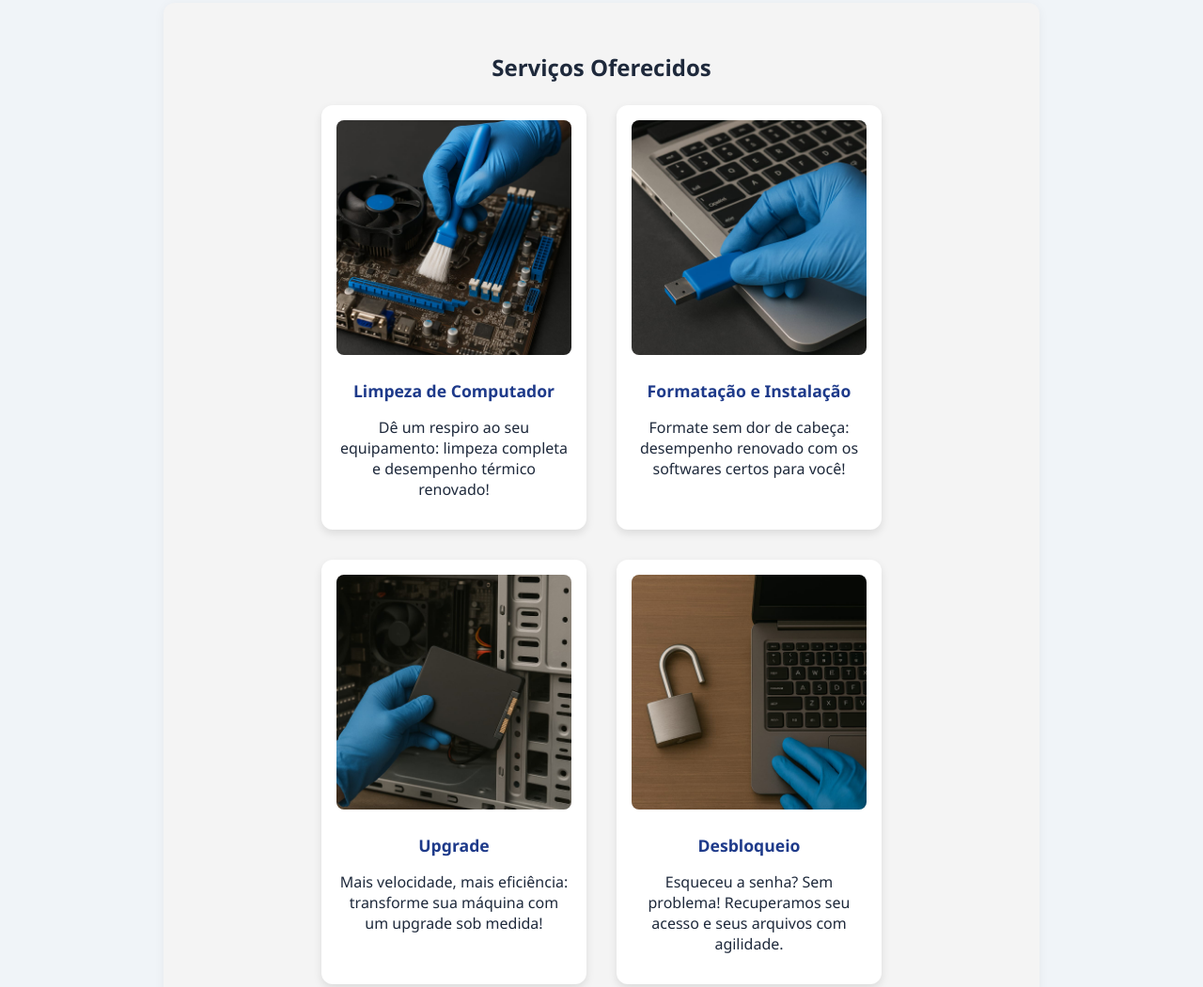
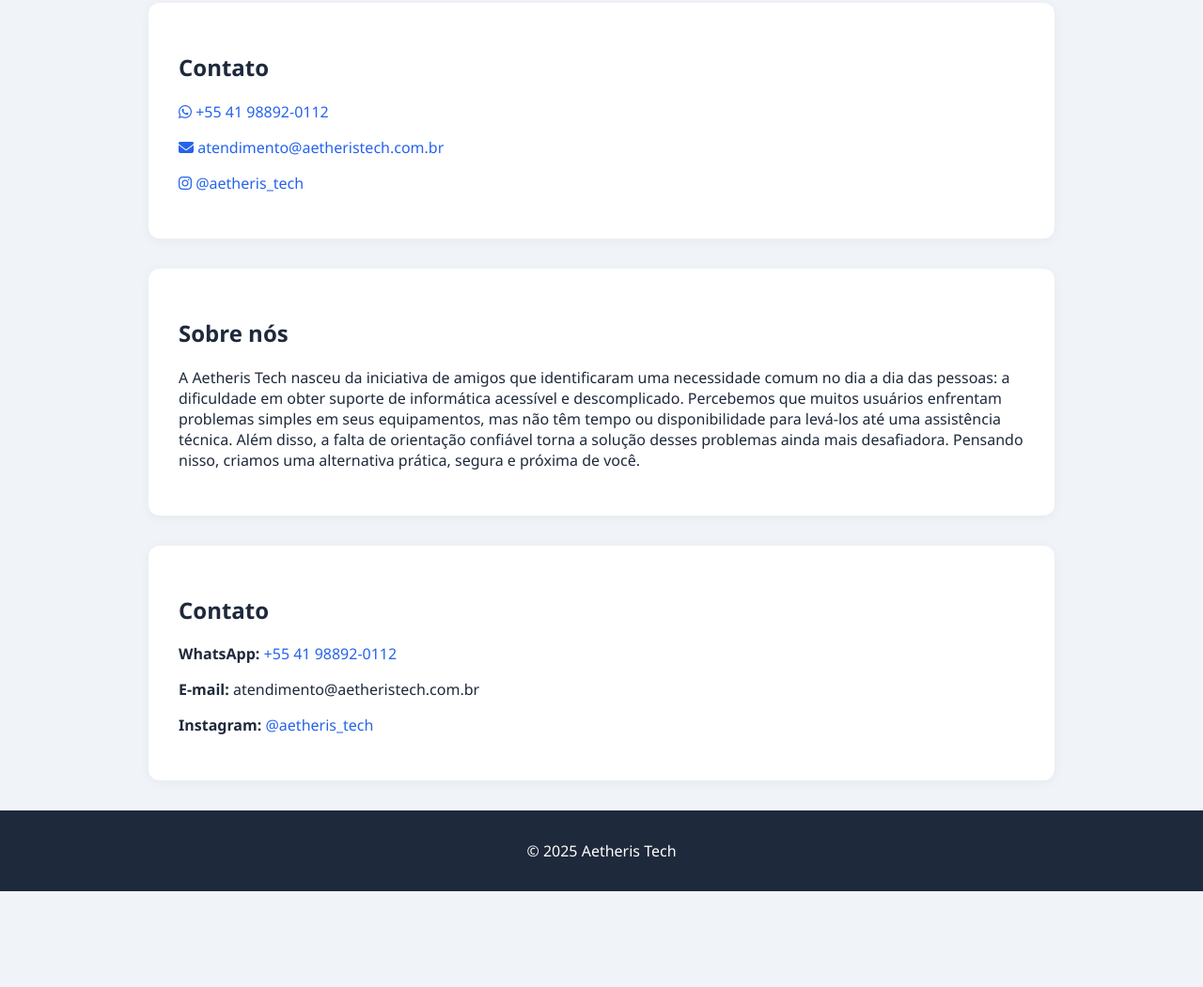
Before and after one commit to AetherisTech/PageAetheris, a plain HTML site: page index.html in a window 1280 px wide. Shown: the part 429-1480 px from the top of the page at 94% size. After the commit the page ends 1378 px from the top, so only its background shows below. Drawn offline with Linux system fonts and the light colour scheme.

Commit message:
Update index.html

```diff
--- a/index.html
+++ b/index.html
@@ -5,6 +5,12 @@
   <meta name="viewport" content="width=device-width, initial-scale=1.0"/>
   <title>Aetheris Tech</title>
   <link rel="stylesheet" href="style.css" />
+  <meta charset="UTF-8" />
+  <meta name="viewport" content="width=device-width, initial-scale=1.0"/>
+  <title>Aetheris Tech</title>
+  <link rel="stylesheet" href="style.css" />
+  <!-- Font Awesome para ícones -->
+  <link rel="stylesheet" href="https://cdnjs.cloudflare.com/ajax/libs/font-awesome/6.5.2/css/all.min.css">
 </head>
 <body>
 
@@ -19,31 +25,25 @@
   </header>
 
   <main>
-    <section id="servicos">
-      <h2>Serviços Oferecidos</h2>
-      <div class="servicos-container">
-        <div class="servico">
-      <img src="imagens/limpeza.png" alt="Limpeza de Computador" class="zoom-image">
-      <h3>Limpeza de Computador</h3>
-      <p>Dê um respiro ao seu equipamento: limpeza completa e desempenho térmico renovado!</p>
-    </div>
-    <div class="servico">
-      <img src="imagens/formatacao.png" alt="Formatação e Instalação de Softwares" class="zoom-image">
-      <h3>Formatação e Instalação</h3>
-      <p>Formate sem dor de cabeça: desempenho renovado com os softwares certos para você!</p>
-    </div>
-    <div class="servico">
-      <img src="imagens/manutencao.png" alt="Manutenção Preventiva" class="zoom-image">
-      <h3>Upgrade</h3>
-      <p>Mais velocidade, mais eficiência: transforme sua máquina com um upgrade sob medida!</p>
-    </div>
-    <div class="servico">
-      <img src="imagens/unlock.png" alt="Recuperação de acesso" class="zoom-image">
-      <h3>Desbloqueio</h3>
-      <p>Esqueceu a senha? Sem problema! Recuperamos seu acesso e seus arquivos com agilidade.</p>
-    </div>
-  </div>
+    <section id="contato">
+  <h2>Contato</h2>
+  <p>
+    <a href="https://wa.me/+5541988920112" target="_blank">
+      <i class="fab fa-whatsapp"></i> +55 41 98892-0112
+    </a>
+  </p>
+  <p>
+    <a href="mailto:atendimento@aetheristech.com.br">
+      <i class="fas fa-envelope"></i> atendimento@aetheristech.com.br
+    </a>
+  </p>
+  <p>
+    <a href="https://instagram.com/aetheris_tech" target="_blank">
+      <i class="fab fa-instagram"></i> @aetheris_tech
+    </a>
+  </p>
 </section>
+
 
 <section id="sobre">
   <h2>Sobre nós</h2>
```
